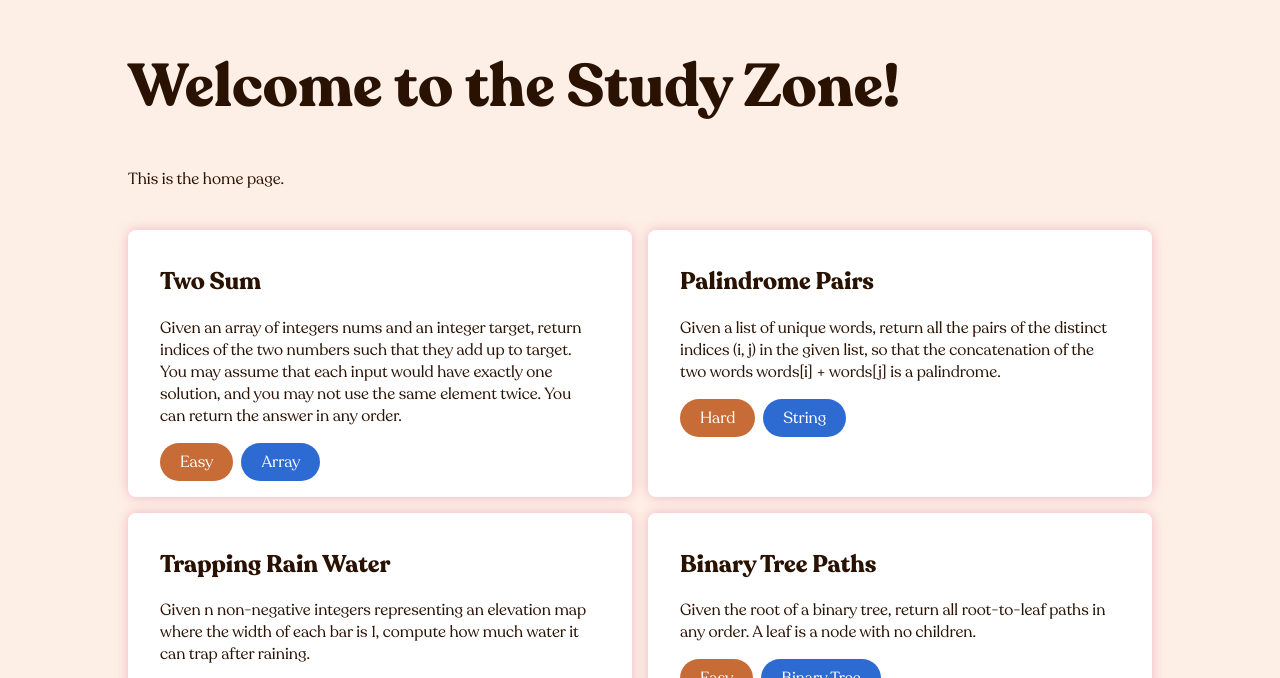
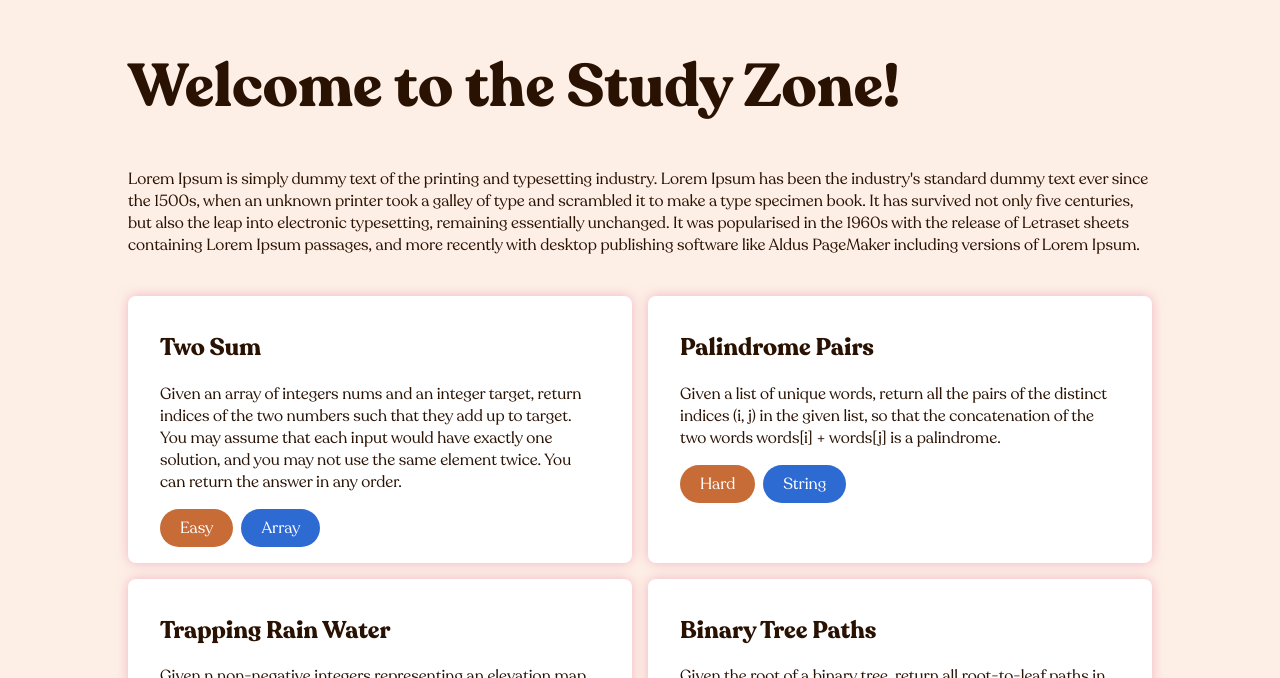
Before and after one commit to isabelxklee/the-study-zone, a React (Create React App) app: page / in a window 1280 px wide. Shown: the part 122-800 px from the top of the page. Built offline with nearby package versions, Linux system fonts and the light colour scheme.

Commit message:
updated wrapper padding

```diff
--- a/src/components/component-styles.js
+++ b/src/components/component-styles.js
@@ -9,7 +9,7 @@ export const CardsContainer = styled.div`
 
   @media (max-width: 800px) {
     grid-template-columns: 1fr;
-    padding: 40px 80px;
+    padding: 40px 0;
   }
 `;
 
--- a/src/pages/Home/index.jsx
+++ b/src/pages/Home/index.jsx
@@ -9,7 +9,17 @@ const Home = () => {
   return (
     <Global.Wrapper>
       <Global.H1>Welcome to the Study Zone!</Global.H1>
-      <Global.P>This is the home page.</Global.P>
+      <Global.P>
+        Lorem Ipsum is simply dummy text of the printing and typesetting
+        industry. Lorem Ipsum has been the industry's standard dummy text ever
+        since the 1500s, when an unknown printer took a galley of type and
+        scrambled it to make a type specimen book. It has survived not only five
+        centuries, but also the leap into electronic typesetting, remaining
+        essentially unchanged. It was popularised in the 1960s with the release
+        of Letraset sheets containing Lorem Ipsum passages, and more recently
+        with desktop publishing software like Aldus PageMaker including versions
+        of Lorem Ipsum.
+      </Global.P>
 
       {data ? (
         <CardsContainer>
--- a/src/styles.js
+++ b/src/styles.js
@@ -45,6 +45,10 @@ export const GlobalStyle = createGlobalStyle`
 
 export const Wrapper = styled.div`
   padding: 120px;
+
+  @media (max-width: 800px) {
+    padding: 40px 20px;
+  }
 `;
 
 export const H1 = styled.h1`
```
